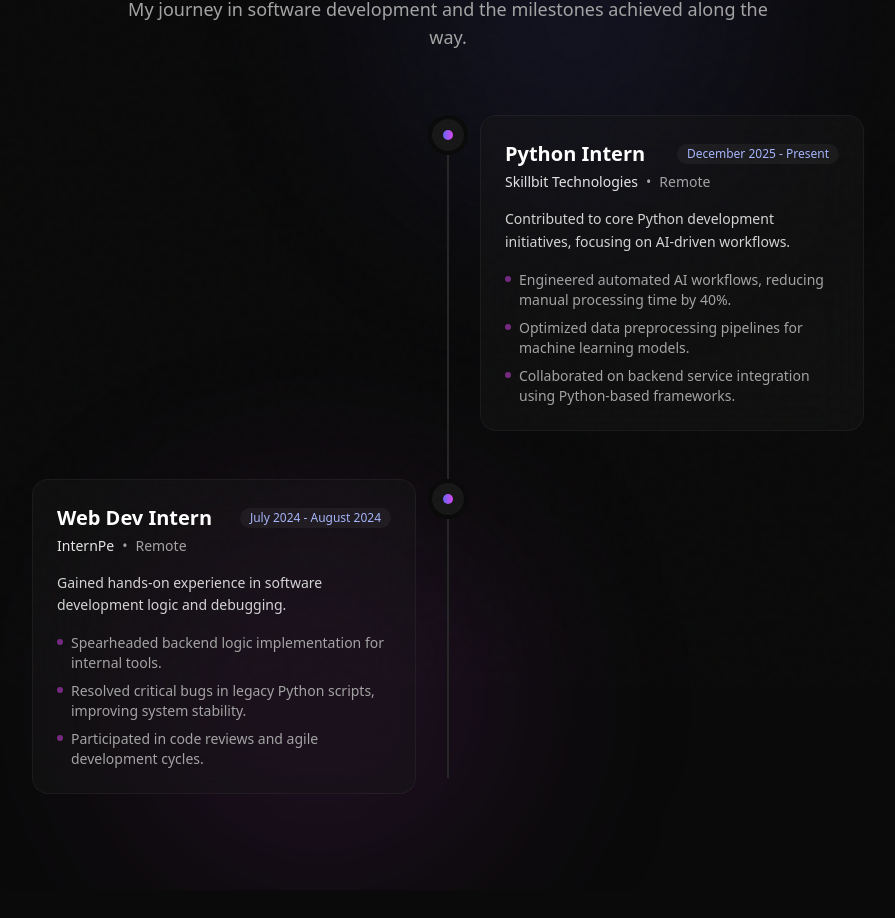
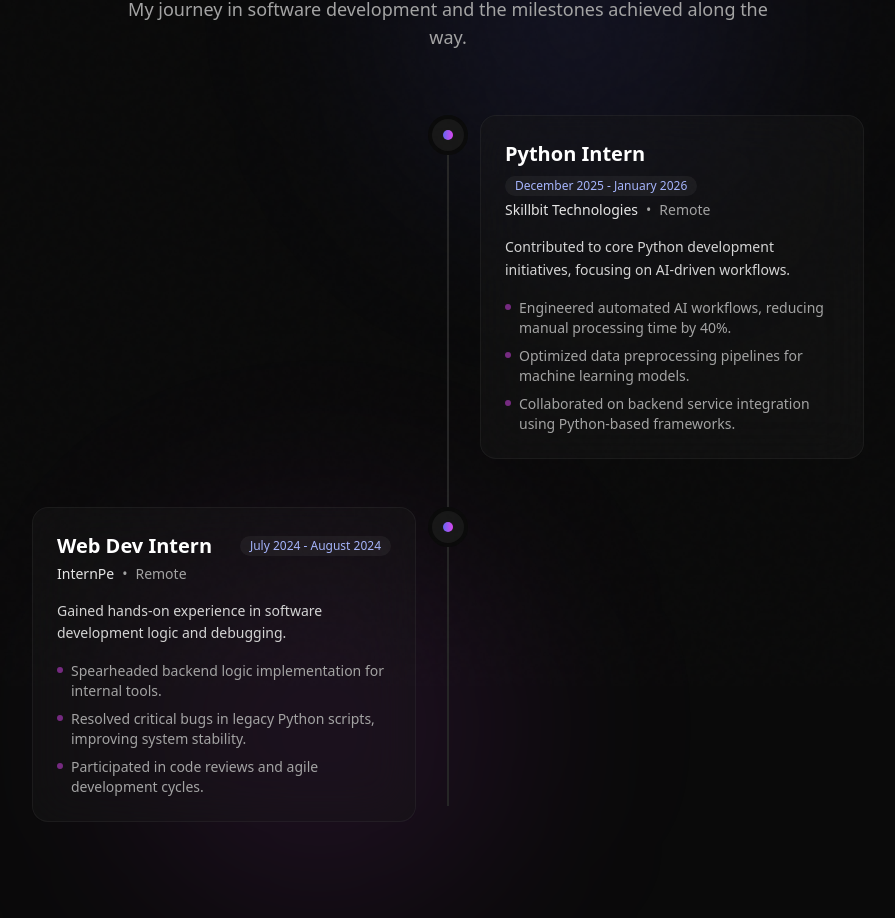
Before and after one commit to krrish625/Krrish_Jha, a React (Vite) app: page / in a window 1280 px wide. Shown: the part 1794-2712 px from the top of the page, without its empty margins (192-1087 px from the left). Built offline with nearby package versions, Linux system fonts and the light colour scheme.

Commit message:
Update Experience.jsx

```diff
--- a/src/components/Experience.jsx
+++ b/src/components/Experience.jsx
@@ -5,7 +5,7 @@ const EXPERIENCE = [
     title: "Python Intern",
     company: "Skillbit Technologies",
     location: "Remote",
-    period: "December 2025 - Present ",
+    period: "December 2025 - January 2026 ",
     description: "Contributed to core Python development initiatives, focusing on AI-driven workflows.",
     bullets: [
       "Engineered automated AI workflows, reducing manual processing time by 40%.",
```
